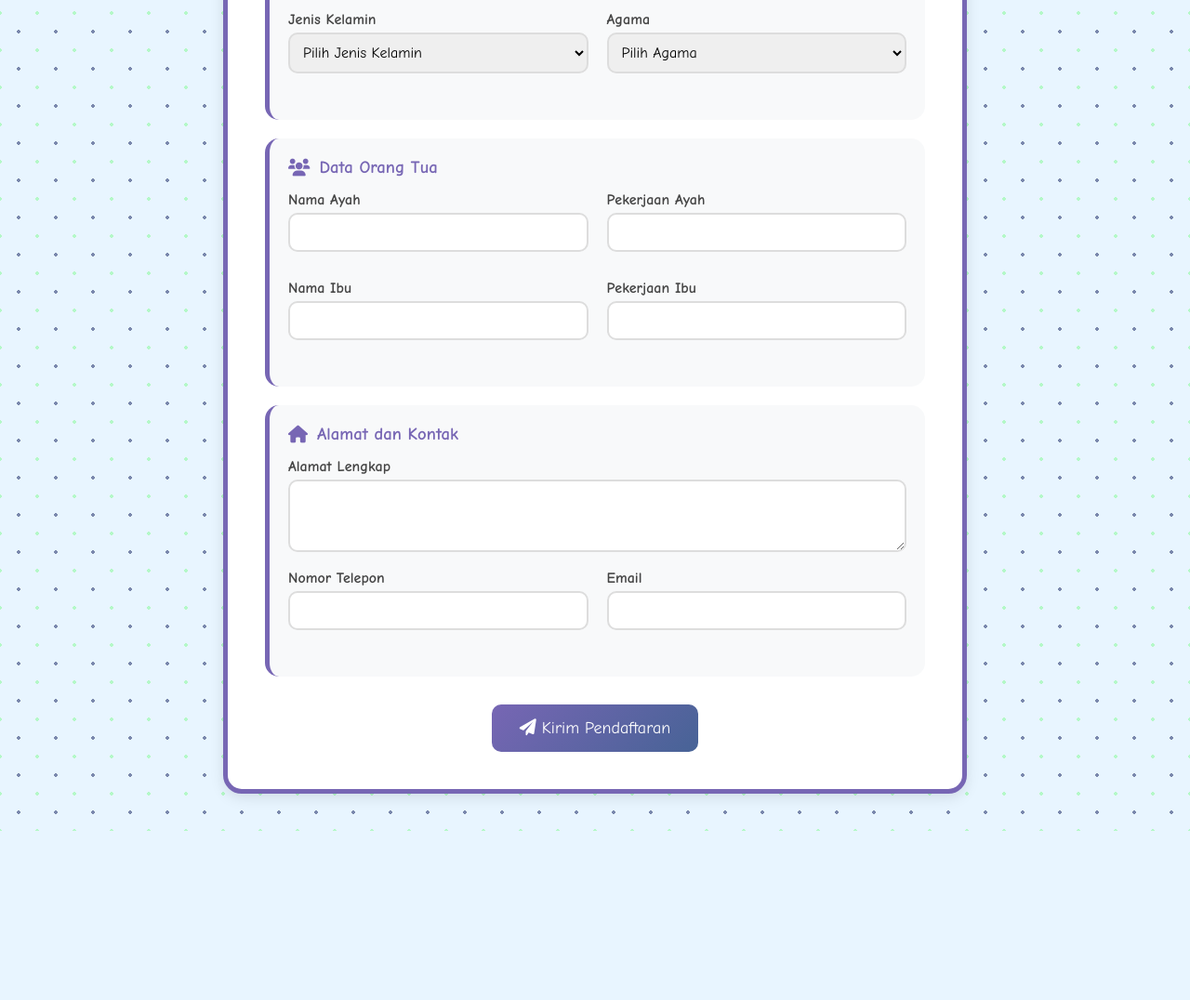
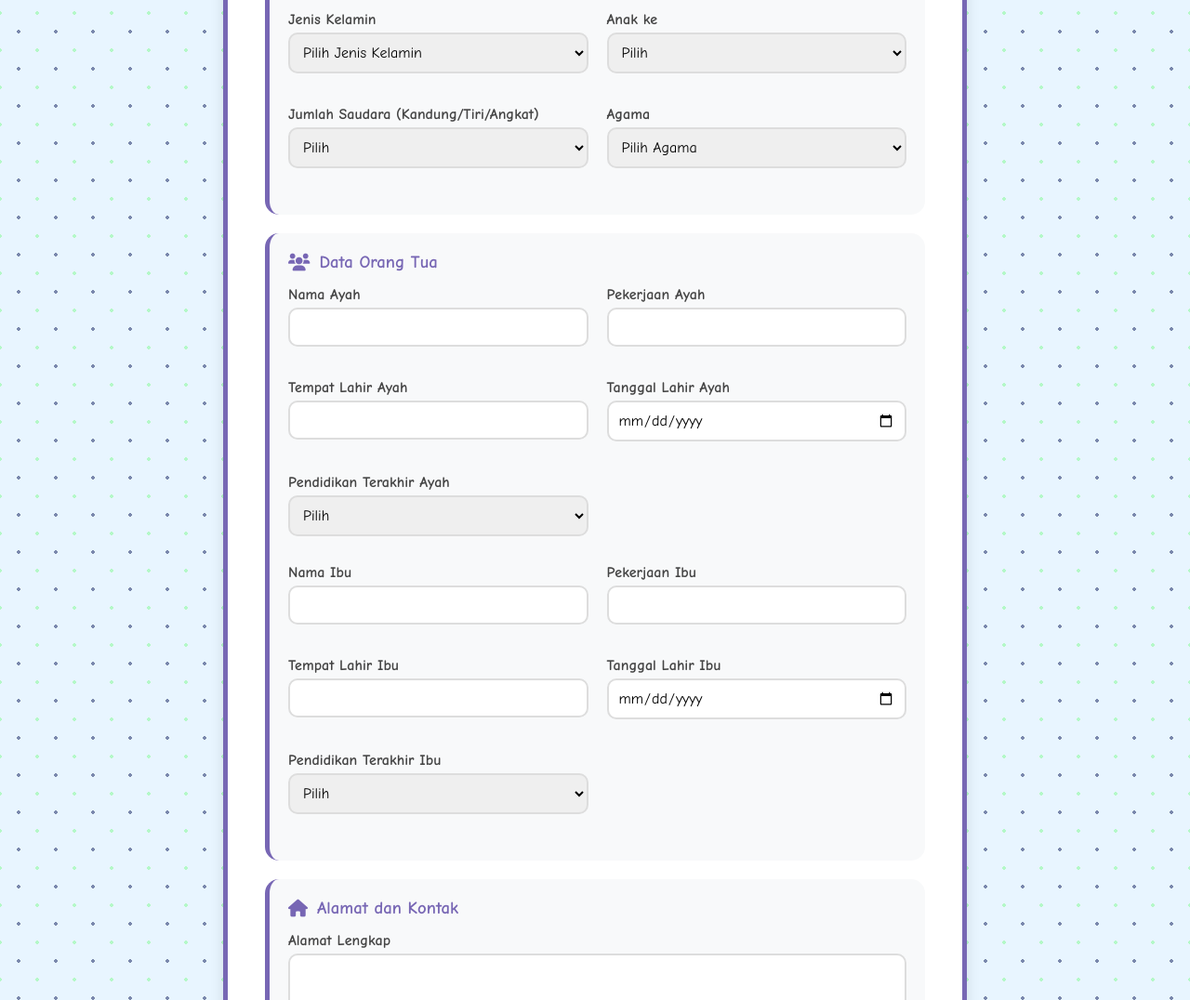
Before and after one commit to TKPKKSITICHOTIJAH/TK-PKK-SITI-CHOTIJAH, a plain HTML site: page form.html in a window 1280 px wide. Shown: the part 506-1582 px from the top of the page at 93% size. Before the commit the page ends 1400 px from the top, so only its background shows below. Drawn offline with nearby package versions, Linux system fonts and the light colour scheme.

Commit message:
Update Form

```diff
--- a/form.html
+++ b/form.html
@@ -52,22 +52,43 @@
                     <div class="form-group">
                         <label for="gender">Jenis Kelamin</label>
                         <select id="gender" required>
-                            <option value="">Pilih Jenis Kelamin</option>
+                            <option value=""disabled selected>Pilih Jenis Kelamin</option>
                             <option value="L">Laki-laki</option>
                             <option value="P">Perempuan</option>
                         </select>
                     </div>
                     <div class="form-group">
+                        <label for="childOrder">Anak ke</label>
+                        <select id="childOrder" required>
+                            <option value=""disabled selected>Pilih</option>
+                            <option value="1">1</option>
+                            <option value="2">2</option>
+                            <option value="3">3</option>
+                            <option value="4">4</option>
+                            <option value="5">5+</option>
+                        </select>
+                    </div>
+                    <div class="form-group">
+                        <label for="siblings">Jumlah Saudara (Kandung/Tiri/Angkat)</label>
+                        <select id="siblings" required>
+                            <option value=""disabled selected>Pilih</option>
+                            <option value="0">0</option>
+                            <option value="1">1</option>
+                            <option value="2">2</option>
+                            <option value="3">3</option>
+                            <option value="4">4+</option>
+                        </select>
+                    </div>
+                    <div class="form-group">
                         <label for="religion">Agama</label>
                         <select id="religion" required>
-                            <option value="">Pilih Agama</option>
+                            <option value=""disabled selected>Pilih Agama</option>
                             <option value="islam">Islam</option>
                             <option value="kristen">Kristen</option>
                             <option value="katolik">Katolik</option>
                             <option value="hindu">Hindu</option>
                             <option value="buddha">Buddha</option>
                             <option value="konghucu">Konghucu</option>
-                            <option value="semua">All In</option>
                         </select>
                     </div>
                 </div>
@@ -84,6 +105,27 @@
                         <label for="fatherJob">Pekerjaan Ayah</label>
                         <input type="text" id="fatherJob" required>
                     </div>
+                    <div class="form-group">
+                        <label for="fatherBirthPlace">Tempat Lahir Ayah</label>
+                        <input type="text" id="fatherBirthPlace" required>
+                    </div>
+                    <div class="form-group">
+                        <label for="fatherBirthDate">Tanggal Lahir Ayah</label>
+                        <input type="date" id="fatherBirthDate" required>
+                    </div>
+                    <div class="form-group">
+                        <label for="fatherEdu">Pendidikan Terakhir Ayah</label>
+                        <select id="fatherEdu" required>
+                            <option value=""disabled selected>Pilih</option>
+                            <option value="SD">SD</option>
+                            <option value="SMP">SMP</option>
+                            <option value="SMA">SMA</option>
+                            <option value="D3">D3</option>
+                            <option value="S1">S1</option>
+                            <option value="S2">S2</option>
+                            <option value="S3">S3</option>
+                        </select>
+                    </div>
                 </div>
                 <div class="form-row">
                     <div class="form-group">
@@ -93,6 +135,27 @@
                     <div class="form-group">
                         <label for="motherJob">Pekerjaan Ibu</label>
                         <input type="text" id="motherJob" required>
+                    </div>
+                    <div class="form-group">
+                        <label for="motherBirthPlace">Tempat Lahir Ibu</label>
+                        <input type="text" id="motherBirthPlace" required>
+                    </div>
+                    <div class="form-group">
+                        <label for="motherBirthDate">Tanggal Lahir Ibu</label>
+                        <input type="date" id="motherBirthDate" required>
+                    </div>
+                    <div class="form-group">
+                        <label for="motherEdu">Pendidikan Terakhir Ibu</label>
+                        <select id="motherEdu" required>
+                            <option value=""disabled selected>Pilih</option>
+                            <option value="SD">SD</option>
+                            <option value="SMP">SMP</option>
+                            <option value="SMA">SMA</option>
+                            <option value="D3">D3</option>
+                            <option value="S1">S1</option>
+                            <option value="S2">S2</option>
+                            <option value="S3">S3</option>
+                        </select>
                     </div>
                 </div>
             </div>
@@ -141,10 +204,18 @@
                 birthDate: document.getElementById('birthDate').value,
                 gender: document.getElementById('gender').value,
                 religion: document.getElementById('religion').value,
+                childOrder: document.getElementById('childOrder').value,
+                siblings: document.getElementById('siblings').value,
                 fatherName: document.getElementById('fatherName').value,
                 fatherJob: document.getElementById('fatherJob').value,
+                fatherBirthPlace: document.getElementById('fatherBirthPlace').value,
+                fatherBirthDate: document.getElementById('fatherBirthDate').value,
+                fatherEdu: document.getElementById('fatherEdu').value,
                 motherName: document.getElementById('motherName').value,
                 motherJob: document.getElementById('motherJob').value,
+                motherBirthPlace: document.getElementById('motherBirthPlace').value,
+                motherBirthDate: document.getElementById('motherBirthDate').value,
+                motherEdu: document.getElementById('motherEdu').value,
                 address: document.getElementById('address').value,
                 phone: document.getElementById('phone').value,
                 email: document.getElementById('email').value
```
